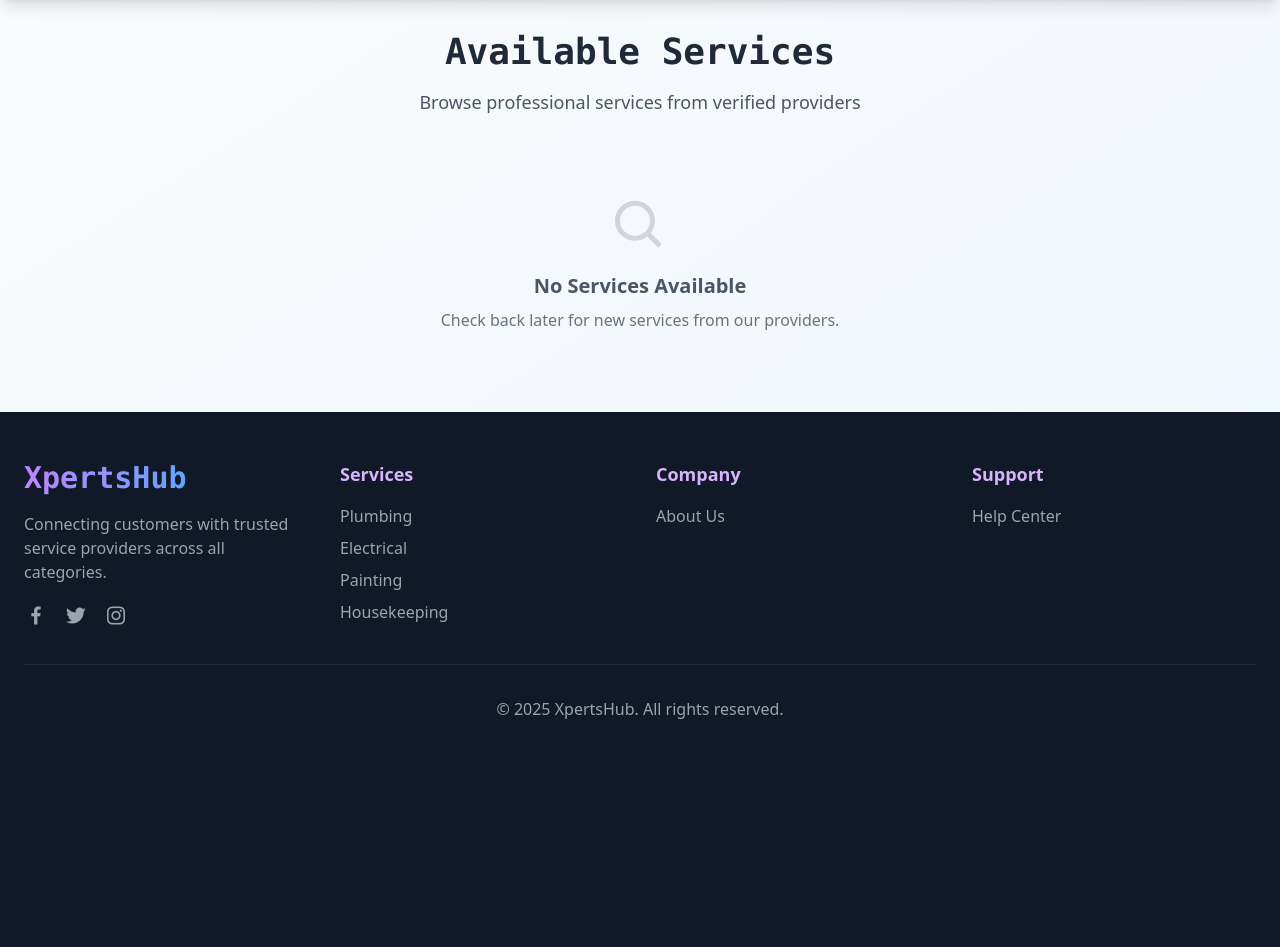
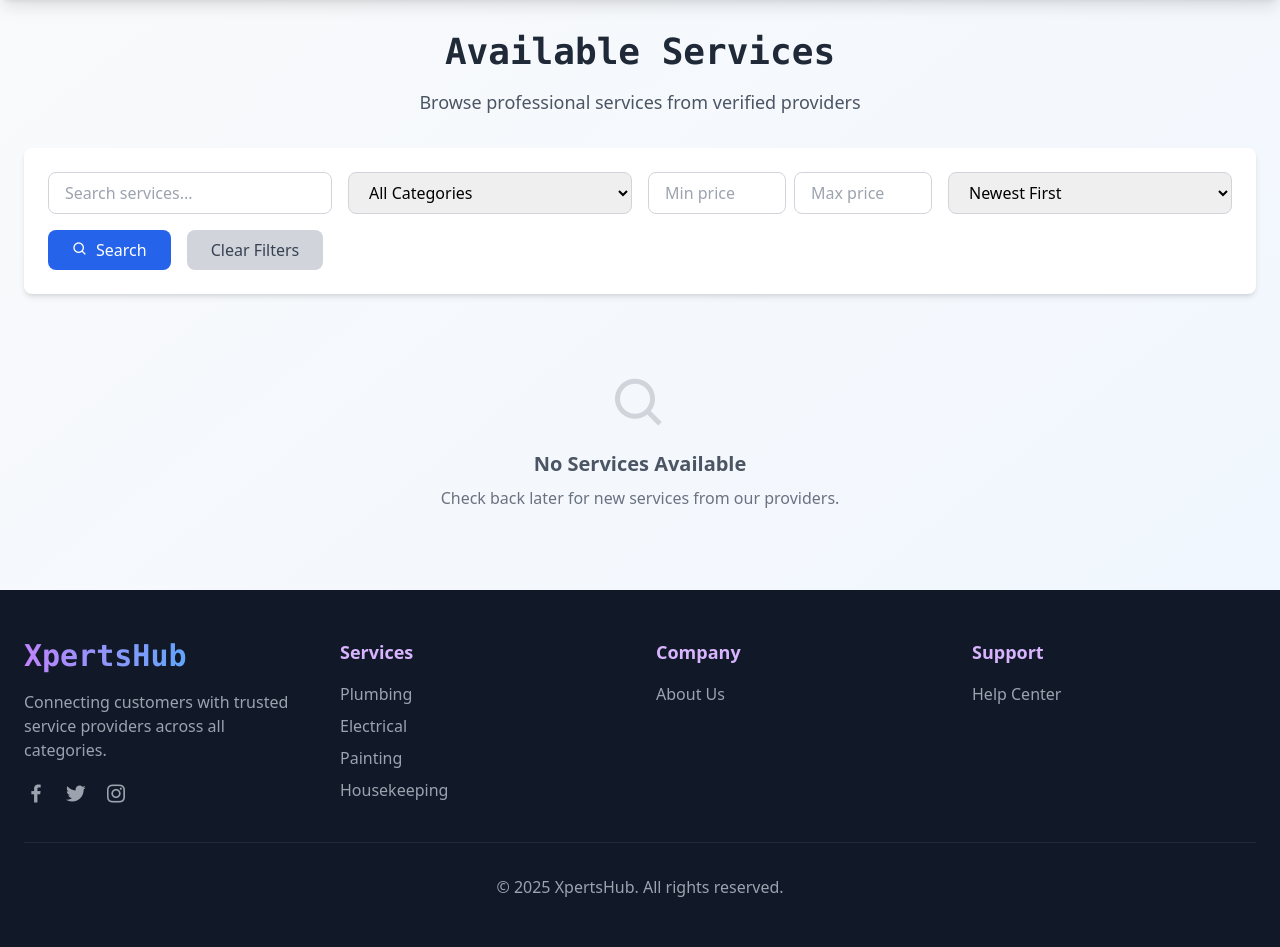
Before and after one commit to johneliud/xpertshub, a Django app: page /services/ in a window 1280 px wide. Shown: the part 69-1016 px from the top of the page. Before the commit the page ends 788 px from the top, so only its background shows below. Run offline with Django 5.2, Linux system fonts and the light colour scheme; data that the repository does not hold is empty; some libraries are stand-ins or nearby versions.

Commit message:
feat: implement advanced search and filtering interface with service images
Add comprehensive filter section with search bar, category dropdown, price range inputs, and sort options. Include service image display with fallback gradient placeholder for services without images.

```diff
--- a/services/templates/services/all_services.html
+++ b/services/templates/services/all_services.html
@@ -9,10 +9,72 @@
     <p class="text-gray-600 text-lg">Browse professional services from verified providers</p>
   </div>
 
+  <!-- Search and Filter Section -->
+  <div class="bg-white rounded-lg shadow-md p-6 mb-8">
+    <form method="get" class="space-y-4">
+      <div class="grid md:grid-cols-2 lg:grid-cols-4 gap-4">
+        <!-- Search Bar -->
+        <div>
+          <input type="text" name="search" value="{{ search_query }}"
+                 placeholder="Search services..."
+                 class="w-full px-4 py-2 border border-gray-300 rounded-lg focus:outline-none focus:ring-2 focus:ring-blue-500">
+        </div>
+
+        <!-- Category Filter -->
+        <div>
+          <select name="category" class="w-full px-4 py-2 border border-gray-300 rounded-lg focus:outline-none focus:ring-2 focus:ring-blue-500">
+            <option value="all" {% if selected_category == 'all' %}selected{% endif %}>All Categories</option>
+            {% for value, label in categories %}
+              <option value="{{ value }}" {% if selected_category == value %}selected{% endif %}>{{ label }}</option>
+            {% endfor %}
+          </select>
+        </div>
+
+        <!-- Price Range -->
+        <div class="flex space-x-2">
+          <input type="number" name="min_price" value="{{ min_price }}"
+                 placeholder="Min price" step="0.01" min="0"
+                 class="w-full px-4 py-2 border border-gray-300 rounded-lg focus:outline-none focus:ring-2 focus:ring-blue-500">
+          <input type="number" name="max_price" value="{{ max_price }}"
+                 placeholder="Max price" step="0.01" min="0"
+                 class="w-full px-4 py-2 border border-gray-300 rounded-lg focus:outline-none focus:ring-2 focus:ring-blue-500">
+        </div>
+
+        <!-- Sort Options -->
+        <div>
+          <select name="sort" class="w-full px-4 py-2 border border-gray-300 rounded-lg focus:outline-none focus:ring-2 focus:ring-blue-500">
+            <option value="newest" {% if sort_by == 'newest' %}selected{% endif %}>Newest First</option>
+            <option value="price_low" {% if sort_by == 'price_low' %}selected{% endif %}>Price: Low to High</option>
+            <option value="price_high" {% if sort_by == 'price_high' %}selected{% endif %}>Price: High to Low</option>
+            <option value="rating" {% if sort_by == 'rating' %}selected{% endif %}>Highest Rated</option>
+          </select>
+        </div>
+      </div>
+
+      <div class="flex space-x-4">
+        <button type="submit" class="bg-blue-600 text-white px-6 py-2 rounded-lg hover:bg-blue-700 transition-colors">
+          <i class='bx bx-search mr-2'></i>Search
+        </button>
+        <a href="{% url 'all_services' %}" class="bg-gray-300 text-gray-700 px-6 py-2 rounded-lg hover:bg-gray-400 transition-colors">
+          Clear Filters
+        </a>
+      </div>
+    </form>
+  </div>
+
   {% if services %}
     <div class="grid md:grid-cols-2 lg:grid-cols-3 gap-6">
       {% for service in services %}
-      <div class="bg-white rounded-lg shadow-md p-6 hover:shadow-lg transition-shadow">
+      <div class="bg-white rounded-lg shadow-md overflow-hidden hover:shadow-lg transition-shadow">
+        {% if service.image %}
+          <img src="{{ service.image.url }}" alt="{{ service.name }}" class="w-full h-48 object-cover">
+        {% else %}
+          <div class="w-full h-48 bg-gradient-to-br from-blue-100 to-purple-100 flex items-center justify-center">
+            <i class='bx bx-image text-4xl text-gray-400'></i>
+          </div>
+        {% endif %}
+
+        <div class="p-6">
         <div class="flex items-start justify-between mb-4">
           <div class="w-12 h-12 bg-blue-100 rounded-full flex items-center justify-center">
             <i class='bx bx-wrench text-xl text-blue-600'></i>
```
